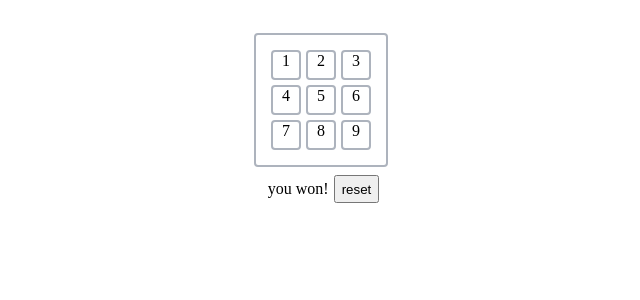
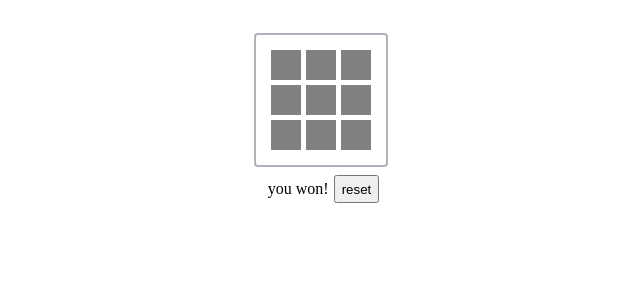
Before and after one commit to StanislavZyuzko/my-extra-neophyte-react-project, a React (Vite) app: page / in a window 1280 px wide. Shown: the top 300 px of the page, without its empty margins (319-959 px from the left). Built offline with nearby package versions, Linux system fonts and the light colour scheme.

Commit message:
подключил hidden

```diff
--- a/src/App.css
+++ b/src/App.css
@@ -23,6 +23,9 @@
   border: 2px solid rgb(173, 179, 189);
   border-radius: 4px;
 }
+.square-hidden{
+    background-color: gray;
+}
 
 .gameInfo {
   display: flex;
--- a/src/App.tsx
+++ b/src/App.tsx
@@ -2,17 +2,38 @@ import "./App.css";
 
 const testArr = [1, 2, 3, 4, 5, 6, 7, 8, 9];
 
+const initialArr = [
+  { id: 1, hidden: true, mined: false },
+
+  { id: 2, hidden: true, mined: false },
+  { id: 3, hidden: true, mined: false },
+  { id: 4, hidden: true, mined: false },
+  { id: 5, hidden: true, mined: false },
+  { id: 6, hidden: true, mined: false },
+  { id: 7, hidden: true, mined: false },
+  { id: 8, hidden: true, mined: false },
+  { id: 9, hidden: true, mined: true },
+];
+
+console.log(initialArr);
+
 interface SquareProps {
-  name: any;
+  isHidden: any;
 }
 
 function Square(props: SquareProps) {
-  return <div className="square">{props.name}</div>;
+  const { isHidden } = props;
+  return (
+    <div
+      //  className="square"
+      className={isHidden ? "square-hidden" : "square"}
+    ></div>
+  );
 }
 
 function App() {
-  const squers = testArr.map((elem: any, index: any) => (
-    <Square key={index} name={elem} />
+  const squers = initialArr.map((elem: any) => (
+    <Square key={elem.id} isHidden={elem.hidden} />
   ));
 
   return (
@@ -20,10 +41,9 @@ function App() {
       <div className="board">
         <div className="squers">{squers}</div>
         <div className="gameInfo">
-        <div>you won!</div>
-        <button>reset</button>
+          <div>you won!</div>
+          <button>reset</button>
         </div>
-
       </div>
     </div>
   );
```
